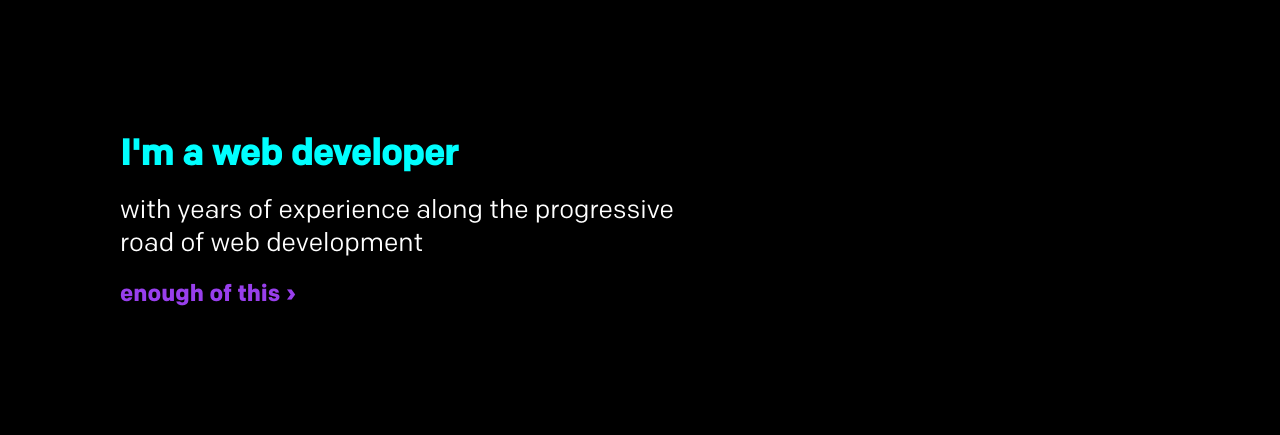
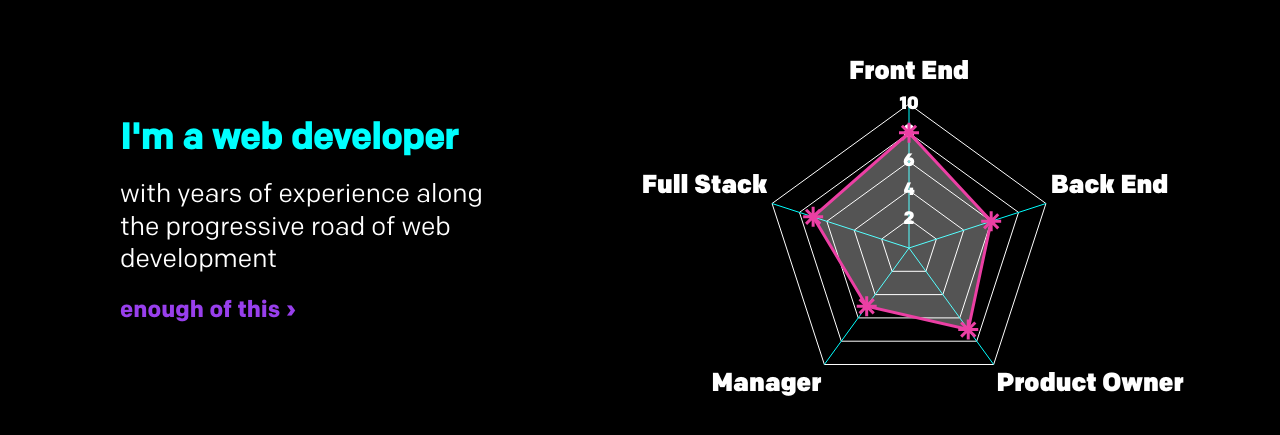
Before and after one commit to petedegraw/website, a React (Create React App) app: page /web in a window 1280 px wide. Shown: the part 123-558 px from the top of the page. Built offline with nearby package versions, Linux system fonts and the light colour scheme.

Commit message:
Adds chart.

```diff
--- a/package.json
+++ b/package.json
@@ -6,7 +6,9 @@
     "@testing-library/jest-dom": "^4.2.4",
     "@testing-library/react": "^9.3.2",
     "@testing-library/user-event": "^7.1.2",
+    "chart.js": "^2.9.3",
     "react": "^16.13.1",
+    "react-chartjs-2": "^2.9.0",
     "react-dom": "^16.13.1",
     "react-router-dom": "^5.1.2",
     "react-scripts": "3.4.1"
--- a/src/App.css
+++ b/src/App.css
@@ -59,3 +59,11 @@ p {
 a {
   color: #983fec;
 }
+
+.view {
+  display: flex;
+  flex: 1 1 0%;
+  flex-flow: row nowrap;
+  place-content: stretch flex-start;
+  align-items: stretch;
+}
--- a/src/App.js
+++ b/src/App.js
@@ -7,15 +7,19 @@ import {
 } from 'react-router-dom';
 import PrimaryContent from './components/PrimaryContent';
 import CONTENT from './data/Content';
+import Roles from './components/Roles';
 
 export default function App() {
-  const getData = (str) => CONTENT.pages.find(p => p.page === str)
+  const getData = (str) => CONTENT.pages.find(p => p.page === str);
   return (
     <Router>
       <div className='App'>
         <Switch>
           <Route path='/web'>
-            <PrimaryContent data={getData('web')} />
+            <div className='view'>
+              <PrimaryContent data={getData('web')} />
+              <Roles />
+            </div>
           </Route>
           <Route path='/about'>
             <PrimaryContent data={getData('about')} />
--- a/src/components/PrimaryContent.css
+++ b/src/components/PrimaryContent.css
@@ -11,7 +11,11 @@
 @media (min-width: 768px) {
   .PrimaryContent {
     padding-left: 120px;
-    max-width: 45vw;
+    max-width: 40vw;
+  }
+  .PrimaryContent.web {
+    width: 40%;
+    max-width: auto;
   }
 }
 h1.about {
--- /dev/null
+++ b/src/components/Roles.css
@@ -0,0 +1,13 @@
+.Roles {
+  min-height: 80vh;
+  display: flex;
+  flex-direction: column;
+  justify-content: center;
+  padding: 30px;
+  margin: 0 auto;
+}
+@media (min-width: 768px) {
+  .Roles {
+    width: 70%;
+  }
+}
--- /dev/null
+++ b/src/components/Roles.js
@@ -0,0 +1,59 @@
+import React from 'react';
+import './Roles.css';
+import { defaults, Radar } from 'react-chartjs-2';
+
+export default () => {
+  // defaults.global.animation = false;
+  defaults.global.animation.easing = 'easeInOutExpo';
+  defaults.global.tooltips = false;
+  defaults.global.legend = false;
+  const chartData = {
+    labels: ['Front End','Back End','Product Owner','Manager','Full Stack'],
+    datasets: [{
+        data: [8,6,7,5,7],
+        backgroundColor: 'rgba(255, 255, 255, 0.33)',
+        borderColor: '#ec3fa4',
+        borderWidth: 3,
+        radius: 10,
+        pointStyle: 'star',
+        pointHoverBorderWidth: 3,
+        pointHoverRadius: 20
+    }]
+  };
+  const chartOptions = {
+    scale: {
+        angleLines: {
+          display: true,
+          color: 'aqua',
+          lineWidth: 1
+        },
+        gridLines: {
+          color: 'white',
+          circular: false
+        },
+        pointLabels: {
+          display: true,
+          fontColor: 'white',
+          fontFamily: "'Colfax Black', sans-serif",
+          fontSize: 26,
+        },
+        ticks: {
+          backdropColor: 'white',
+          showLabelBackdrop: false,
+          fontFamily: "'Colfax Black', sans-serif",
+          backdropPaddingX: 2,
+          backdropPaddingY: 2,
+          fontColor: 'white',
+          fontSize: 18,
+          max: 10,
+          min: 0,
+          stepSize: 2
+        }
+    }
+}
+  return (
+    <div className='Roles'>
+      <Radar data={chartData} options={chartOptions} />
+    </div>
+  );
+}
```
Also changed, not shown: 2 other files (tests, documents, lock files or other folders).
